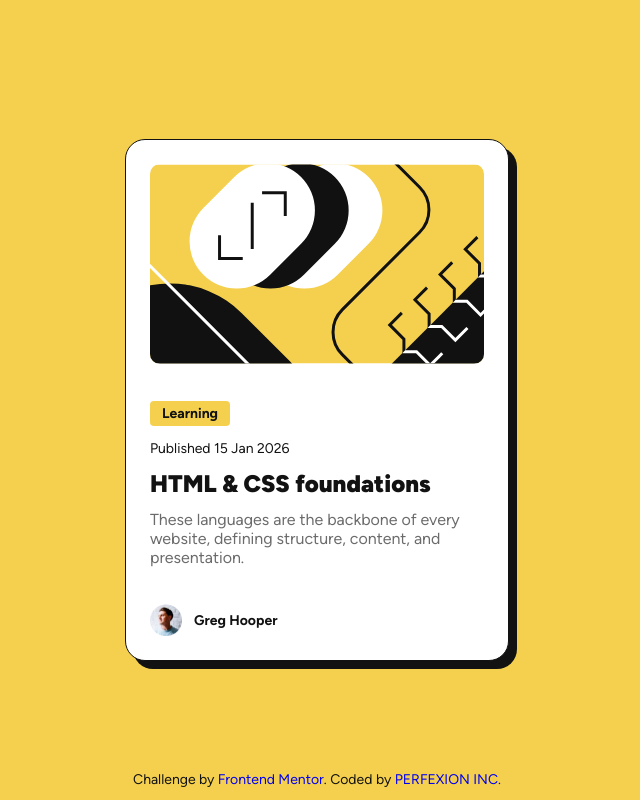
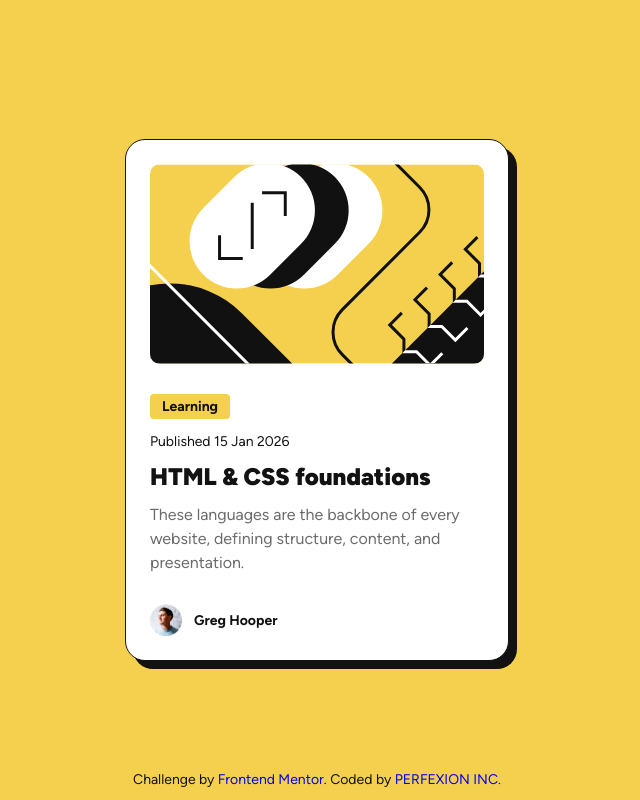
Before and after one commit to PERFEXION17/fm_blog-preview-card, a plain HTML site: page index.html in a window 1280 px wide. Shown: the whole page, without its empty margins (323-963 px from the left). Drawn offline with Linux system fonts and the light colour scheme.

Commit message:
Change line height of '.card_desc'.

```diff
--- a/styles.css
+++ b/styles.css
@@ -111,6 +111,7 @@ body {
 .card_desc {
   color: var(--gray-500);
   font-size: 14px;
+  line-height: 150%
 }
 
 .card footer {
```
